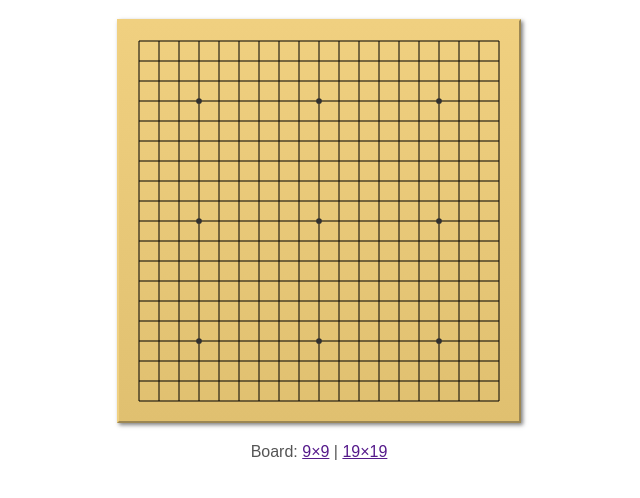
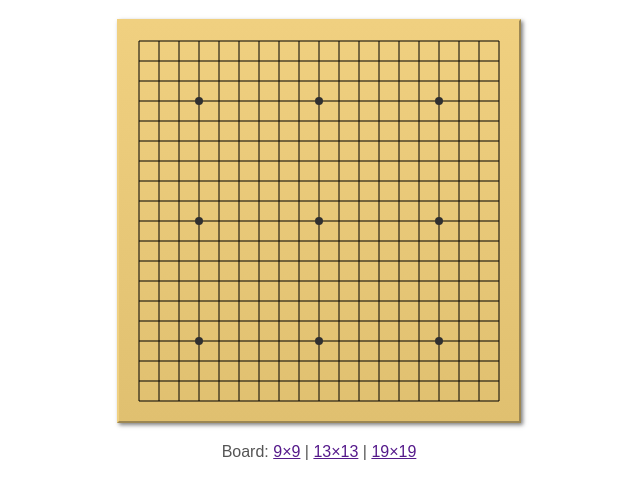
Before and after one commit to jipe/go-playground, a plain HTML site: page index.html in a window 1280 px wide. Shown: the part 70-568 px from the top of the page, without its empty margins (321-961 px from the left). Drawn offline with Linux system fonts and the light colour scheme.

Commit message:
Added 13x13 board and refactored drawing of star points

```diff
--- a/index.html
+++ b/index.html
@@ -41,6 +41,7 @@
     </main>
     <footer>
       Board: <a href="" onclick="return go.newBoard('go-board', 9);">9&times;9</a> |
+             <a href="" onclick="return go.newBoard('go-board', 13);">13&times;13</a> |
              <a href="" onclick="return go.newBoard('go-board', 19);">19&times;19</a>
     </footer>
     <script>
--- a/javascript/go.js
+++ b/javascript/go.js
@@ -14,16 +14,10 @@ var go = (function () {
     var stepSize = (canvas.width < canvas.height ? canvas.width : canvas.height) / (size + 1);
 
     var x,y;
-    var arcPoints;
+    var starPoints;
     var i,j;
 
     ctx.clearRect(0,0,canvas.width,canvas.height);
-
-    if (size == 19) {
-      arcPoints = [4*stepSize, 10*stepSize, 16*stepSize];
-    } else if (size == 9) {
-      arcPoints = [3*stepSize, 7*stepSize];
-    }
 
     ctx.fillStyle = "#303030";
     ctx.beginPath();
@@ -40,11 +34,17 @@ var go = (function () {
     }
     ctx.stroke();
 
-    for (i = 0; i < arcPoints.length; i++) {
+    if (size == 9) {
+      starPoints = [[3,3], [7,3], [5,5], [3,7], [7,7]];
+    } else if (size == 13) {
+      starPoints = [[4,4], [10,4], [7,7], [4,10], [10,10]];
+    } else if (size == 19) {
+      starPoints = [[4,4], [10,4], [16,4], [4,10], [10,10], [16,10], [4,16], [10,16], [16,16]];
+    }
+
+    for (i = 0; i < starPoints.length; i++) {
       ctx.beginPath();
-      for (j = 0; j < arcPoints.length; j++) {
-        ctx.arc(arcPoints[i], arcPoints[j], stepSize / 7, 0, Math.PI*2);
-      }
+      ctx.arc(starPoints[i][0]*stepSize, starPoints[i][1]*stepSize, 4, 0, Math.PI*2);
       ctx.fill();
     }
   };
```
